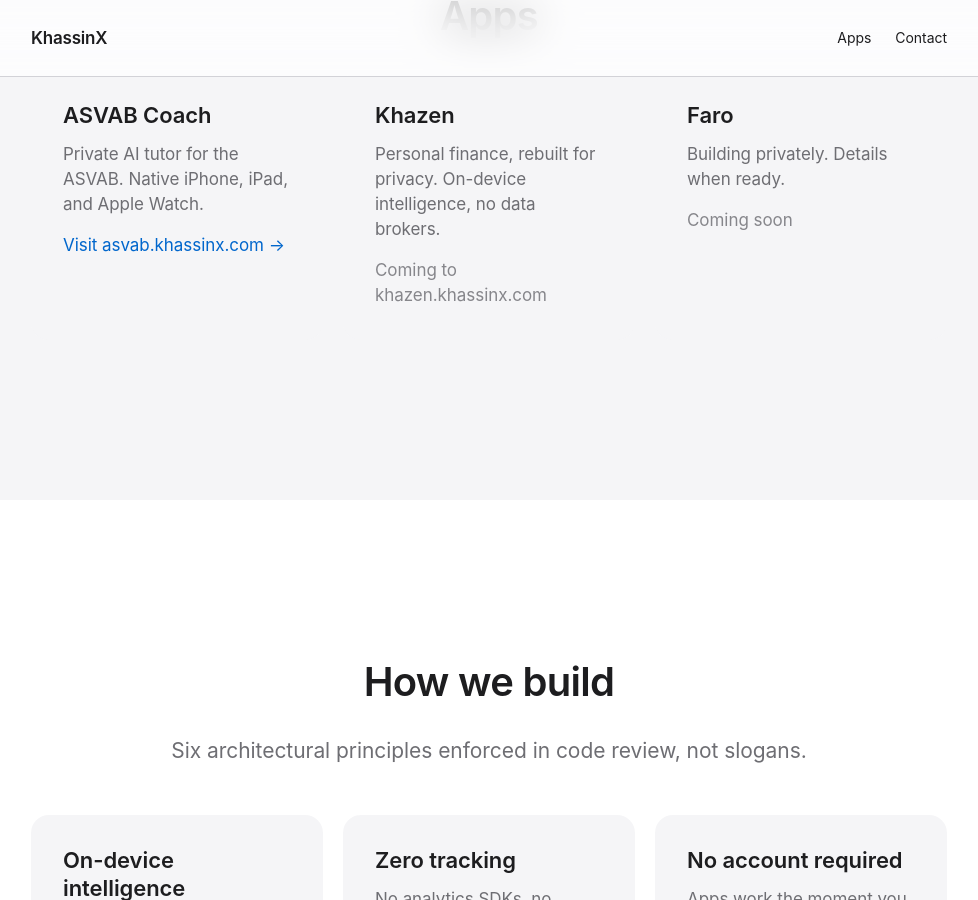
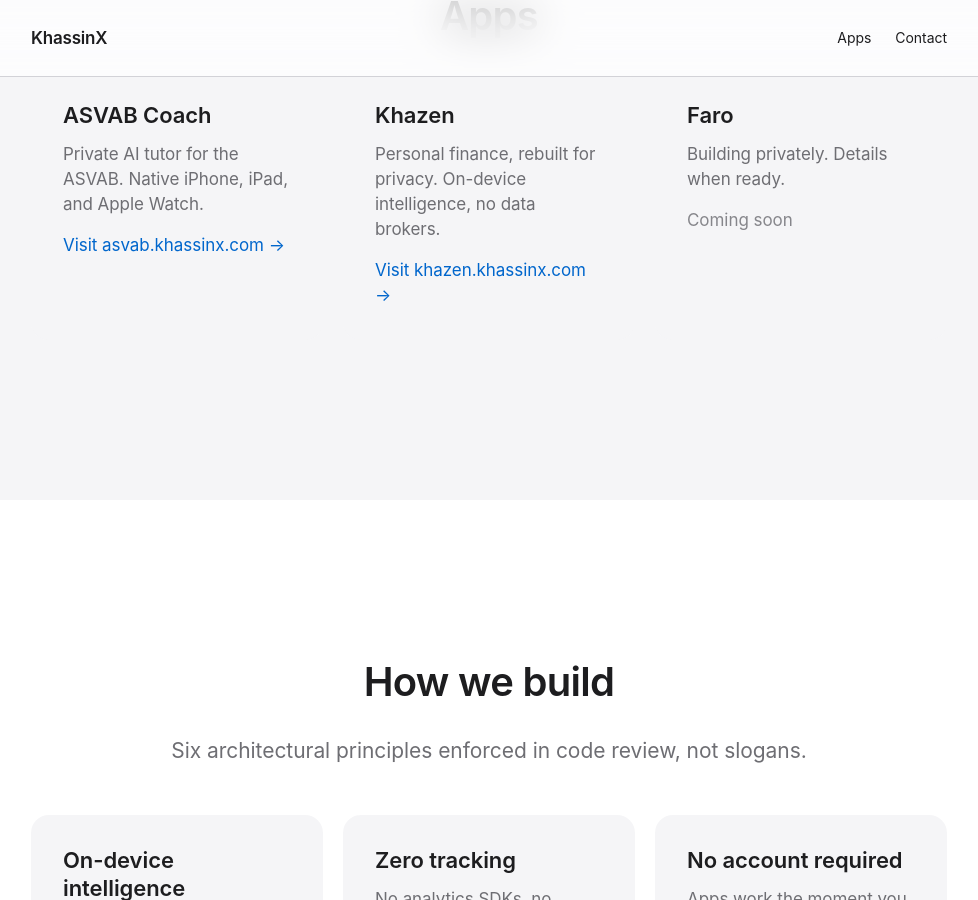
Before and after one commit to KhassinX/khassinx-apex-web, a Jekyll site: the page built from index.html, in a window 1280 px wide and 900 px high, scrolled down 838 px. Shown: the whole window, without its empty margins (151-1129 px from the left). Built offline with Jekyll 4.4.1, drawn with Linux system fonts in a browser that asks for light colours.

Commit message:
Khazen card: flip "Coming to" → live link (b1390 went live)
Mirror ASVAB card pattern in EN + ES — Khazen marketing/legal site is now
live at khazen.khassinx.com (Jekyll trilingual EN+ES+pt-BR, Cloudflare proxied,
Let's Encrypt SSL approved).

ES note: Khazen project enforces strict-no-voseo, so "Visita" (not "Visitá"
like the ASVAB ES card). Per-app voice policy lives in each project's brand
extensions.

```diff
--- a/es/index.html
+++ b/es/index.html
@@ -28,7 +28,7 @@
       <article class="card">
         <h3>Khazen</h3>
         <p>Finanzas personales, reconstruidas para la privacidad. Inteligencia on-device, sin data brokers.</p>
-        <p class="mt-md"><span class="text-tertiary">Próximamente en khazen.khassinx.com</span></p>
+        <p class="mt-md"><a href="https://khazen.khassinx.com/es/">Visita khazen.khassinx.com →</a></p>
       </article>
 
       <article class="card">
--- a/index.html
+++ b/index.html
@@ -27,7 +27,7 @@
       <article class="card">
         <h3>Khazen</h3>
         <p>Personal finance, rebuilt for privacy. On-device intelligence, no data brokers.</p>
-        <p class="mt-md"><span class="text-tertiary">Coming to khazen.khassinx.com</span></p>
+        <p class="mt-md"><a href="https://khazen.khassinx.com">Visit khazen.khassinx.com →</a></p>
       </article>
 
       <article class="card">
```
